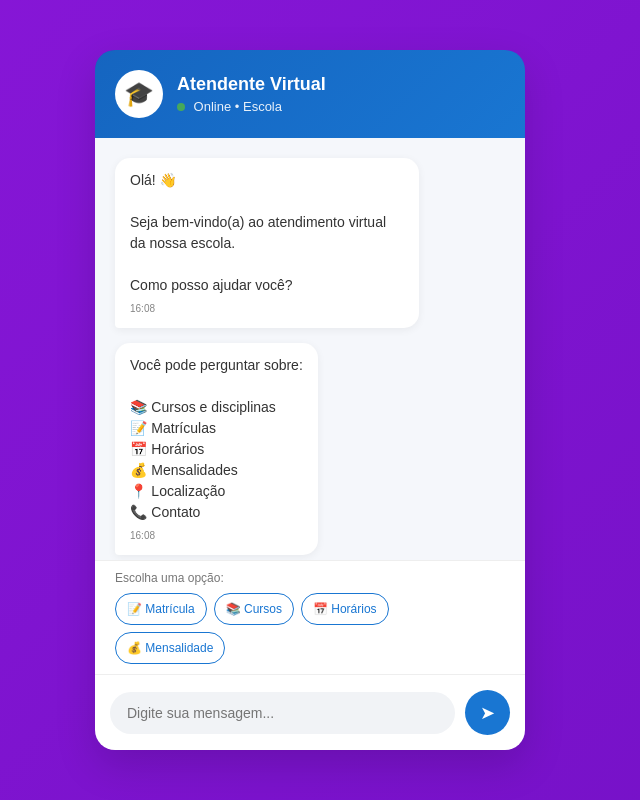
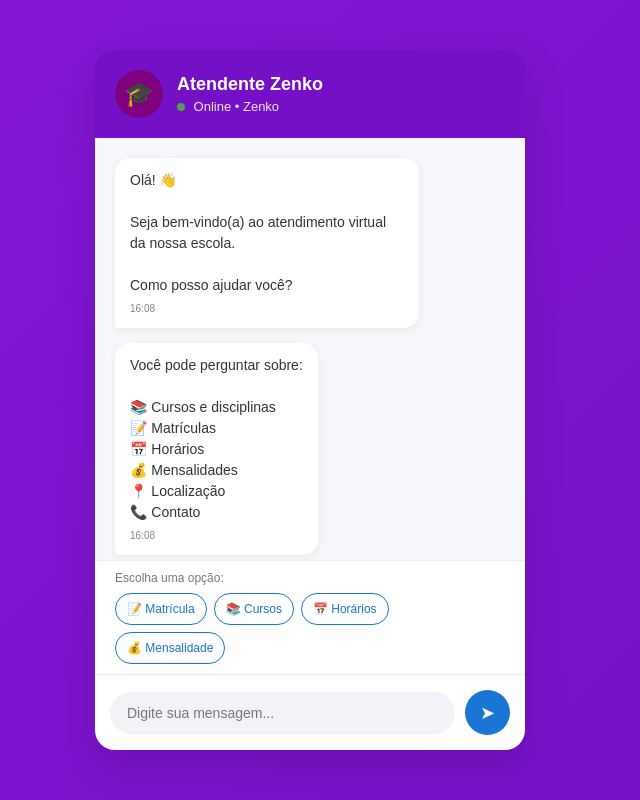
Before and after one commit to simbaao/zenko, a plain HTML site: page index.html in a window 1280 px wide. Shown: the whole page, without its empty margins (330-970 px from the left). Drawn offline with Linux system fonts and the light colour scheme.

Commit message:
Update index.html

```diff
--- a/index.html
+++ b/index.html
@@ -38,7 +38,7 @@
         /* CABEÇALHO */
 
         .chat-header {
-            background: linear-gradient(135deg, #1565c0, #1976d2);
+            background: linear-gradient(135deg, #5f0cb4);
             color: white;
             padding: 20px;
             display: flex;
@@ -49,7 +49,7 @@
         .school-icon {
             width: 48px;
             height: 48px;
-            background: white;
+            background: purple;
             color: #1565c0;
             border-radius: 50%;
             display: flex;
@@ -239,11 +239,11 @@
         </div>
 
         <div class="header-info">
-            <h2>Atendente Virtual</h2>
+            <h2>Atendente Zenko</h2>
 
             <div class="status">
                 <span class="online"></span>
-                Online • Escola
+                Online • Zenko
             </div>
         </div>
 
```
